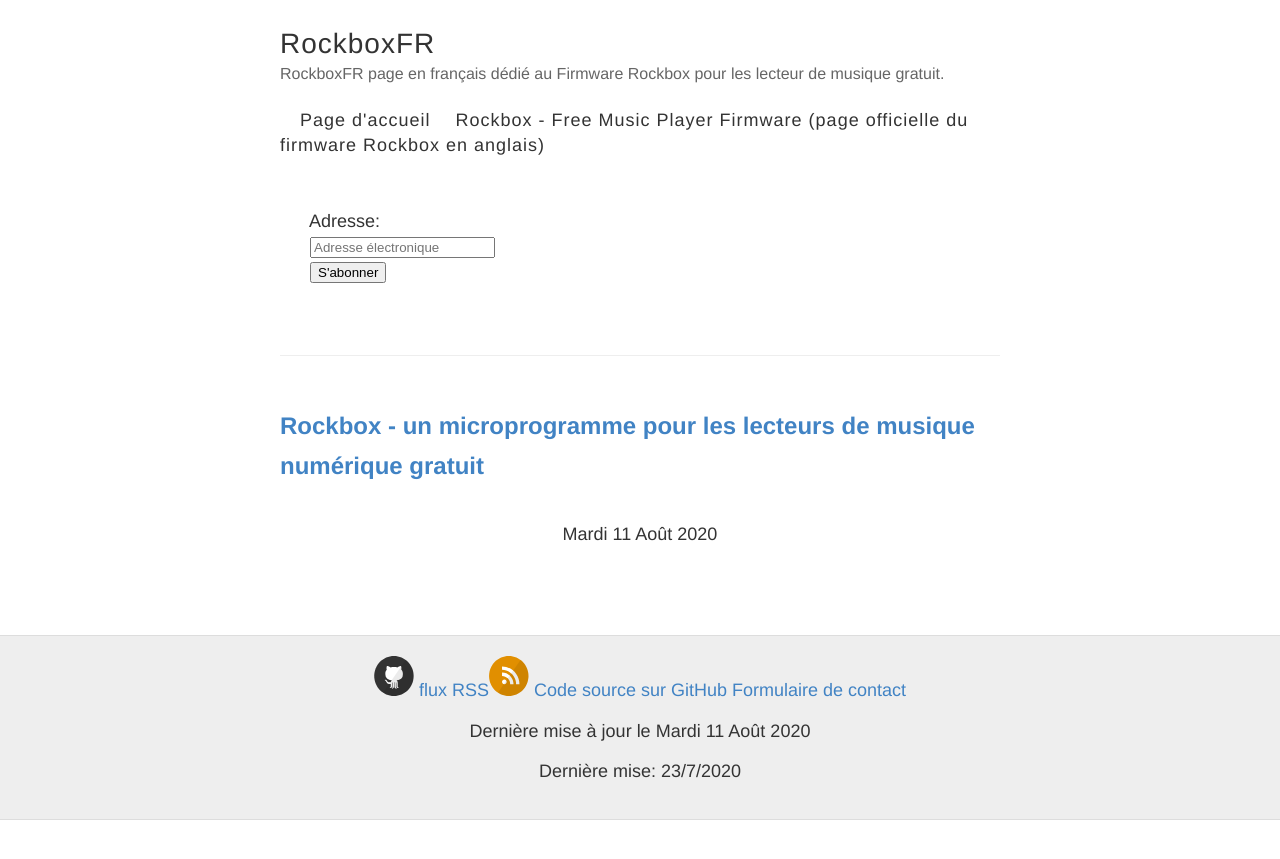
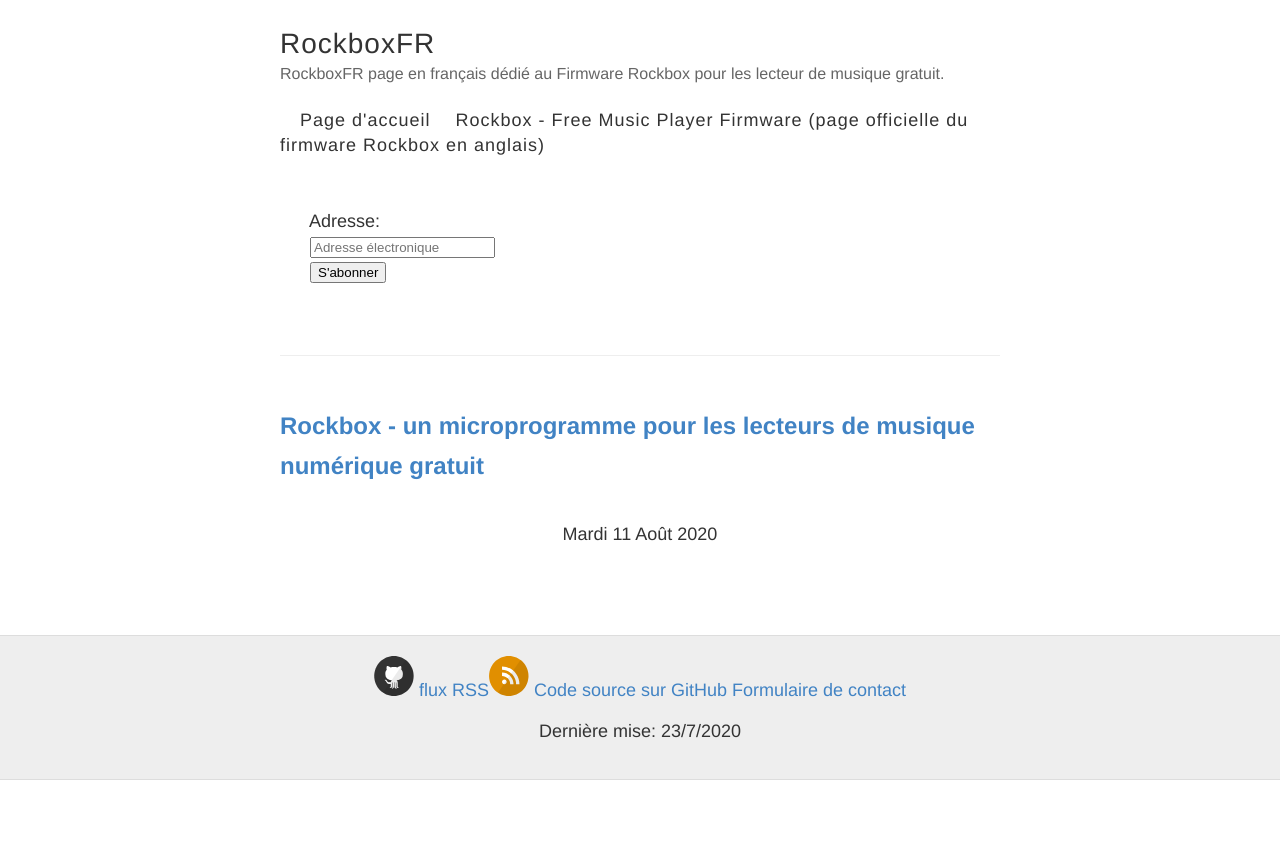
Before and after one commit to BlindHelp/rockboxfr, a Jekyll site: the page built from index.html, in a window 1280 px wide. Shown: the top 859 px of the page. Built offline with Jekyll 4.4.1, drawn with Linux system fonts in a browser that asks for light colours; comment, search, counter and statistics services are not loaded.

Commit message:
Remove manual last update

```diff
--- a/_includes/svg-icons.html
+++ b/_includes/svg-icons.html
@@ -15,4 +15,3 @@
 <a href="https://github.com/BlindHelp/rockboxfr" hreflang="en">Code source sur GitHub</a>
 
 <a href="{{ site.baseurl }}/contact">Formulaire de contact</a>
-<p>Dernière mise à jour le Mardi 11 Août 2020</p>
```
